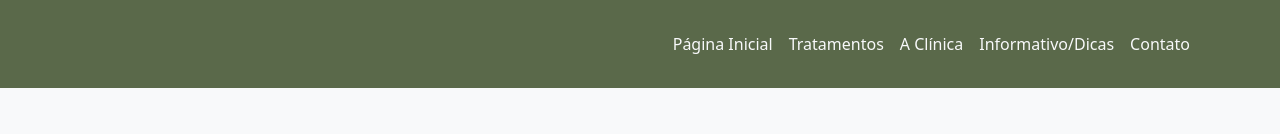
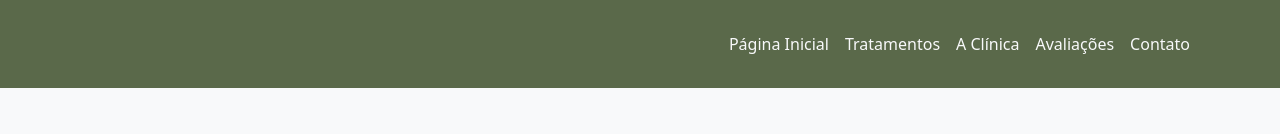
Before and after one commit to vicmazzola/dental-clinic-website, a React (Vite) app: page / in a window 1280 px wide. Shown: the top 134 px of the page. Built offline with nearby package versions, Linux system fonts and the light colour scheme.

Commit message:
fix: header nav-item

```diff
--- a/src/Components/Header/Header.tsx
+++ b/src/Components/Header/Header.tsx
@@ -48,7 +48,7 @@ const Header: React.FC = () => {
                             </li>
                             <li className="nav-item">
                                 <a className="nav-link" href="#tips">
-                                    Informativo/Dicas
+                                    Avaliações
                                 </a>
                             </li>
                             <li className="nav-item">
```
